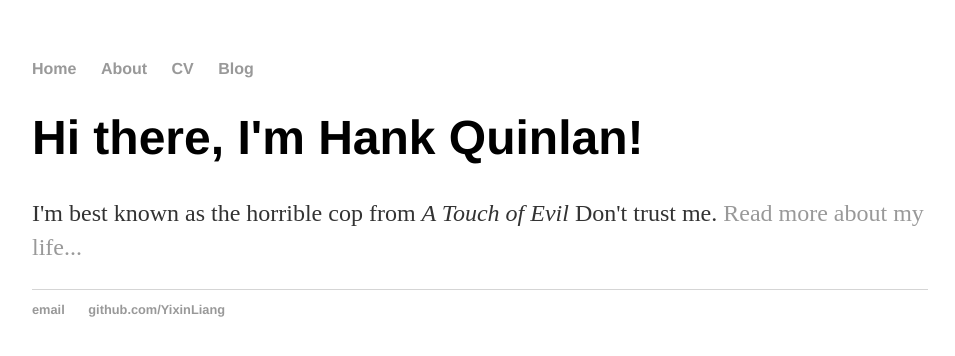
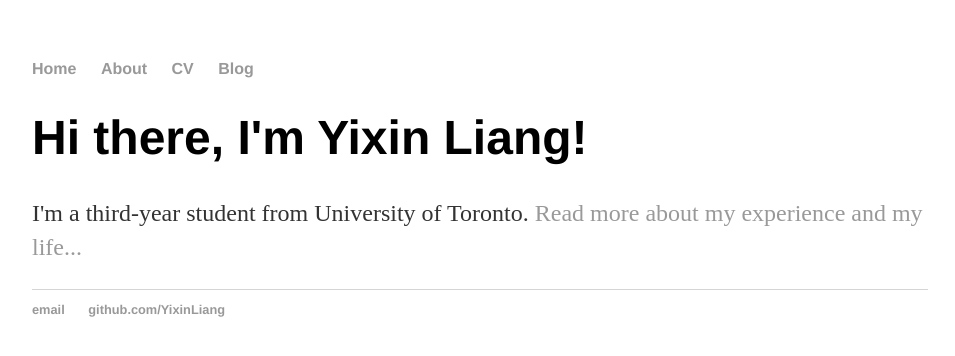
Before and after one commit to YixinLiang/YixinLiang.github.io, a Jekyll site: the page built from index.html, in a window 1280 px wide. Shown: the top 356 px of the page, without its empty margins (160-1115 px from the left). Built offline with Jekyll 4.4.1, drawn with Linux system fonts in a browser that asks for light colours.

Commit message:
Update index.html

```diff
--- a/index.html
+++ b/index.html
@@ -1,8 +1,8 @@
 ---
 layout: default
-title: Hank Quinlan, Horrible Cop
+title: Yixin Liang, University of Toronto
 ---
 <div class="blurb">
-	<h1>Hi there, I'm Hank Quinlan!</h1>
-	<p>I'm best known as the horrible cop from <em>A Touch of Evil</em> Don't trust me. <a href="/about">Read more about my life...</a></p>
+	<h1>Hi there, I'm Yixin Liang!</h1>
+	<p>I'm a third-year student from University of Toronto. <a href="/about">Read more about my experience and my life...</a></p>
 </div><!-- /.blurb -->
```
